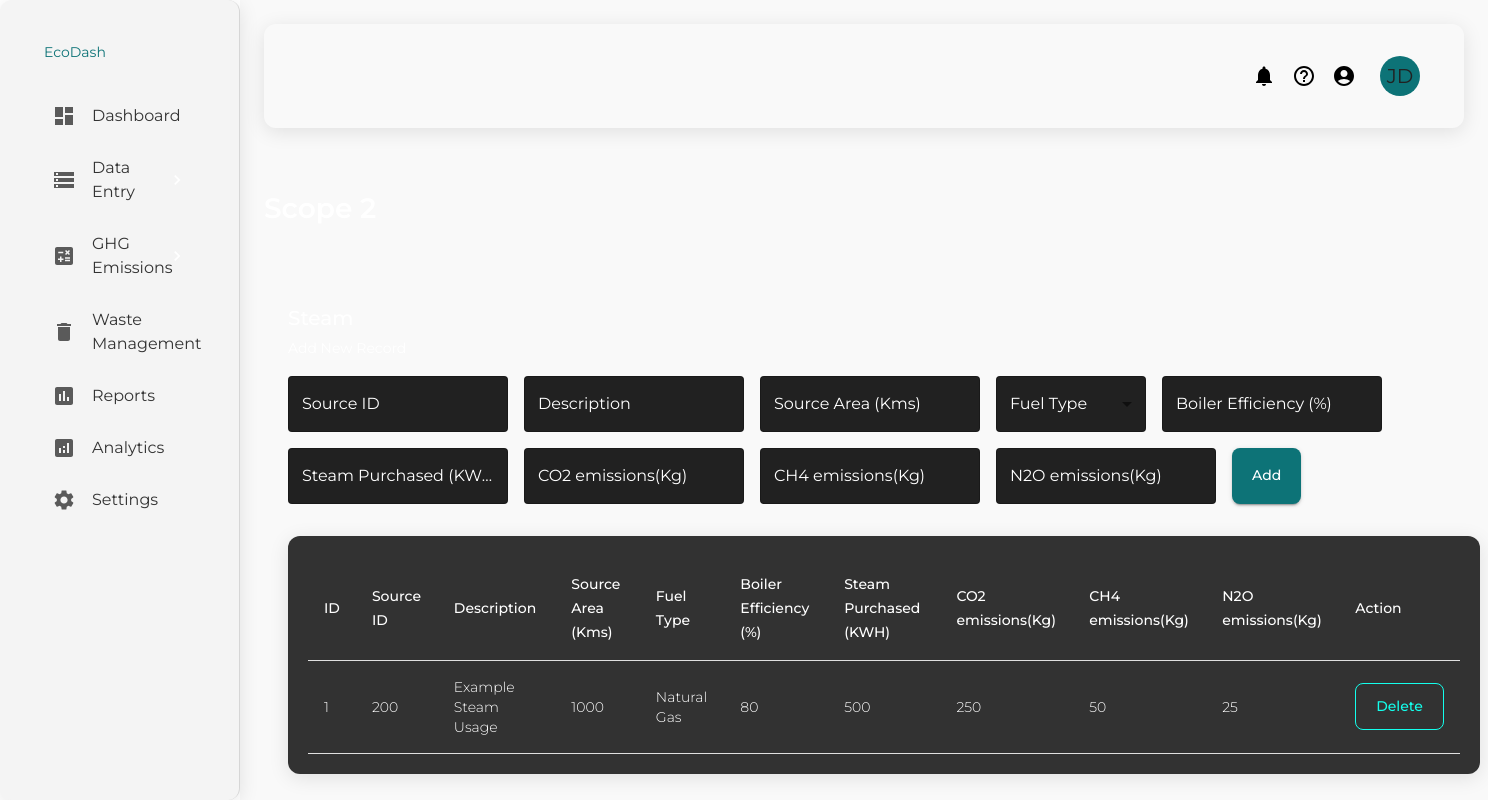
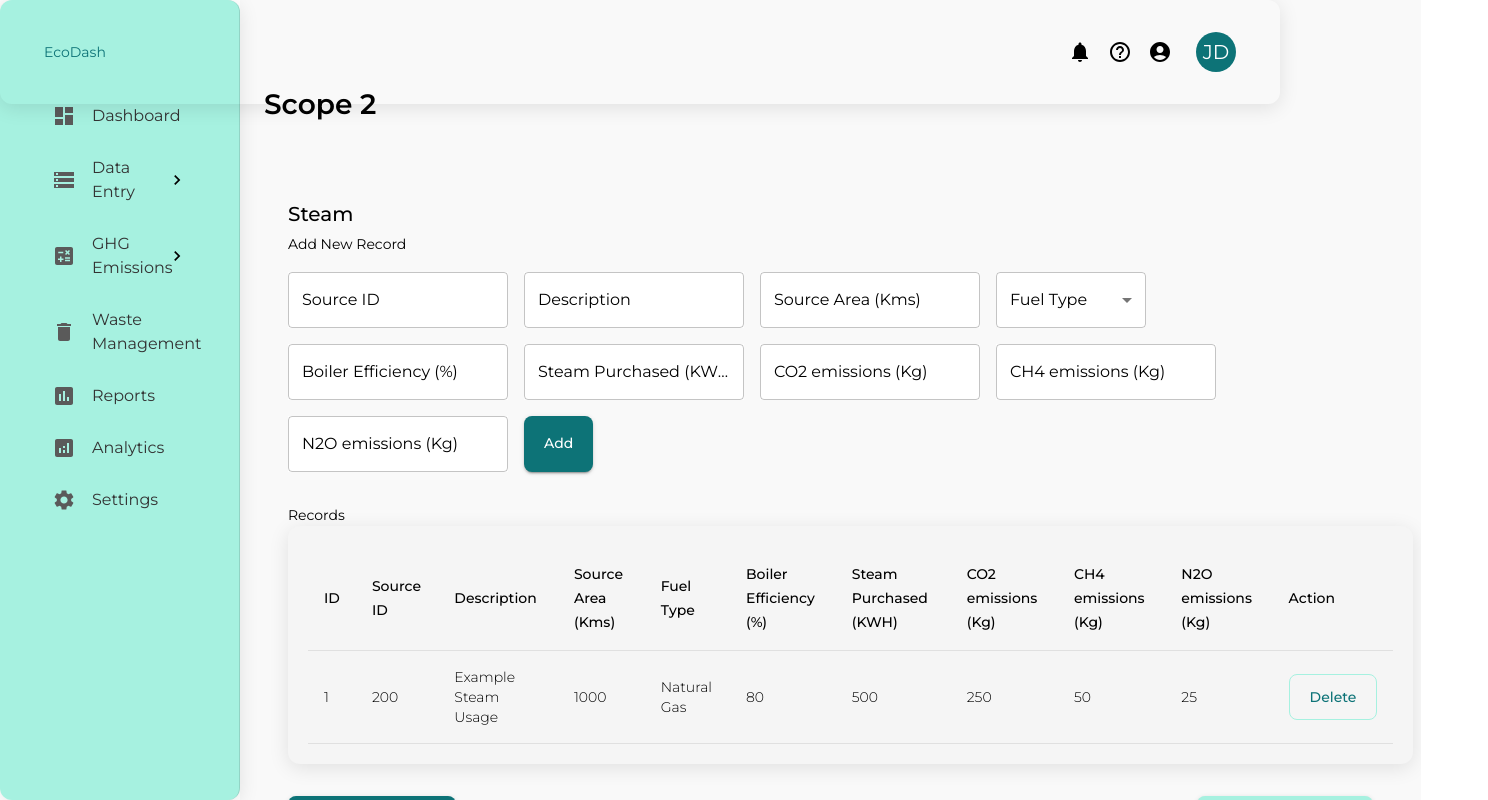
Before and after one commit to AbubakarMirza1/Kavish, a React (Create React App) app in the folder frontend/: page /Scope2S in a window 1280 px wide. Shown: the top 800 px of the page, 1488 px wide, since content can reach past the window. Built offline with nearby package versions, Linux system fonts and the light colour scheme.

Commit message:
THEME FIXED

```diff
--- a/frontend/src/Component/sidebar.js
+++ b/frontend/src/Component/sidebar.js
@@ -1,4 +1,3 @@
-// components/Sidebar.js
 import React, { useState } from 'react';
 import {
   Drawer,
@@ -198,7 +197,7 @@ const Sidebar = () => {
         '& .MuiDrawer-paper': {
           width: 240,
           boxSizing: 'border-box',
-          backgroundColor: '#f4f4f4',
+          backgroundColor: '#A6F1E0', // Updated background color
         },
       }}
     >
--- a/frontend/src/screens/Scope2S.js
+++ b/frontend/src/screens/Scope2S.js
@@ -35,6 +35,7 @@ import {
 } from '@mui/icons-material';
 import { useNavigate } from 'react-router-dom';
 import Sidebar from '../Component/sidebar.js'; // Import the Sidebar component
+
 const initialData = [
   {
     id: 1,
@@ -120,12 +121,12 @@ const SteamPage = () => {
 
   return (
     <Box sx={{ display: 'flex' }}>
-        < Sidebar />
-
+      <Sidebar />
 
       {/* Main Content */}
       <Box component="main" sx={{ flexGrow: 1, p: 3, backgroundColor: '#f9f9f9' }}>
-          <AppBar position="static" color="transparent" elevation={0} sx={{ zIndex: (theme) => theme.zIndex.drawer + 1 }}>
+        {/* Top Bar */}
+        <AppBar position="fixed" color="transparent" elevation={0} sx={{ zIndex: (theme) => theme.zIndex.drawer + 1 }}>
           <Toolbar>
             <Typography variant="h6" sx={{ flexGrow: 1, color: '#0D7377' }}></Typography>
             <IconButton color="inherit">
@@ -141,37 +142,105 @@ const SteamPage = () => {
           </Toolbar>
         </AppBar>
 
-          <Typography variant="h2" gutterbox sx={{ mt: 8 }}>Scope 2</Typography>
+        {/* Rest of the content */}
+        <Typography variant="h2" gutterBottom sx={{ mt: 8, color: '#000000' }}>
+          Scope 2
+        </Typography>
 
         <Container sx={{ mt: 10 }}>
-            <Typography variant="h4" gutterBottom>
+          <Typography variant="h4" gutterBottom sx={{ color: '#000000' }}>
             Steam
           </Typography>
 
           {/* Form */}
           <Box sx={{ mb: 4 }}>
-              <Typography variant="h6">Add New Record</Typography>
+            <Typography variant="h6" sx={{ color: '#000000' }}>Add New Record</Typography>
             <Box component="form" sx={{ display: 'flex', flexWrap: 'wrap', gap: 2, mt: 2 }}>
               {/* Form fields */}
-                <TextField label="Source ID" name="sourceId" value={formValues.sourceId} onChange={handleInputChange} variant="outlined" />
-                <TextField label="Description" name="description" value={formValues.description} onChange={handleInputChange} variant="outlined" />
-                <TextField label="Source Area (Kms)" name="sourceArea" type="number" value={formValues.sourceArea} onChange={handleInputChange} variant="outlined" />
-                <FormControl sx={{ minWidth: 150 }}>
-                  <InputLabel id="fuel-type-label">Fuel Type</InputLabel>
-                  <Select labelId="fuel-type-label" name="fuelType" value={formValues.fuelType} onChange={handleInputChange} label="Fuel Type">
-                    <MenuItem value="Natural Gas">Natural Gas</MenuItem>
-                    <MenuItem value="Coal">Coal</MenuItem>
-                    <MenuItem value="Oil">Oil</MenuItem>
+              <TextField
+                label="Source ID"
+                name="sourceId"
+                value={formValues.sourceId}
+                onChange={handleInputChange}
+                variant="outlined"
+                sx={{ backgroundColor: '#FFFFFF', color: '#000000' }}
+              />
+              <TextField
+                label="Description"
+                name="description"
+                value={formValues.description}
+                onChange={handleInputChange}
+                variant="outlined"
+                sx={{ backgroundColor: '#FFFFFF', color: '#000000' }}
+              />
+              <TextField
+                label="Source Area (Kms)"
+                name="sourceArea"
+                type="number"
+                value={formValues.sourceArea}
+                onChange={handleInputChange}
+                variant="outlined"
+                sx={{ backgroundColor: '#FFFFFF', color: '#000000' }}
+              />
+              <FormControl variant="outlined" sx={{ minWidth: 150 }}>
+                <InputLabel sx={{ color: '#000000' }}>Fuel Type</InputLabel>
+                <Select
+                  label="Fuel Type"
+                  name="fuelType"
+                  value={formValues.fuelType}
+                  onChange={handleInputChange}
+                  sx={{ backgroundColor: '#FFFFFF', color: '#000000' }}
+                >
+                  <MenuItem value="Natural Gas" sx={{ color: '#000000' }}>Natural Gas</MenuItem>
+                  <MenuItem value="Coal" sx={{ color: '#000000' }}>Coal</MenuItem>
+                  <MenuItem value="Oil" sx={{ color: '#000000' }}>Oil</MenuItem>
                 </Select>
               </FormControl>
-                <TextField label="Boiler Efficiency (%)" name="boilerEfficiency" type="number" value={formValues.boilerEfficiency} onChange={handleInputChange} variant="outlined" />
-                <TextField label="Steam Purchased (KWH)" name="steamPurchased" type="number" value={formValues.steamPurchased} onChange={handleInputChange} variant="outlined" />
-                {/* <TextField label="CO2 Emission factor (kg/KWH)" name="co2EmissionFactor" type="number" value={formValues.co2EmissionFactor} onChange={handleInputChange} variant="outlined" />
-                <TextField label="CH4 Emission factor (kg/KWH)" name="ch4EmissionFactor" type="number" value={formValues.ch4EmissionFactor} onChange={handleInputChange} variant="outlined" />
-                <TextField label="N2O Emission factor (kg/KWH)" name="n2oEmissionFactor" type="number" value={formValues.n2oEmissionFactor} onChange={handleInputChange} variant="outlined" /> */}
-                <TextField label="CO2 emissions(Kg)" name="co2Emissions" type="number" value={formValues.co2Emissions} onChange={handleInputChange} variant="outlined" />
-                <TextField label="CH4 emissions(Kg)" name="ch4Emissions" type="number" value={formValues.ch4Emissions} onChange={handleInputChange} variant="outlined" />
-                <TextField label="N2O emissions(Kg)" name="n2oEmissions" type="number" value={formValues.n2oEmissions} onChange={handleInputChange} variant="outlined" />
+              <TextField
+                label="Boiler Efficiency (%)"
+                name="boilerEfficiency"
+                type="number"
+                value={formValues.boilerEfficiency}
+                onChange={handleInputChange}
+                variant="outlined"
+                sx={{ backgroundColor: '#FFFFFF', color: '#000000' }}
+              />
+              <TextField
+                label="Steam Purchased (KWH)"
+                name="steamPurchased"
+                type="number"
+                value={formValues.steamPurchased}
+                onChange={handleInputChange}
+                variant="outlined"
+                sx={{ backgroundColor: '#FFFFFF', color: '#000000' }}
+              />
+              <TextField
+                label="CO2 emissions (Kg)"
+                name="co2Emissions"
+                type="number"
+                value={formValues.co2Emissions}
+                onChange={handleInputChange}
+                variant="outlined"
+                sx={{ backgroundColor: '#FFFFFF', color: '#000000' }}
+              />
+              <TextField
+                label="CH4 emissions (Kg)"
+                name="ch4Emissions"
+                type="number"
+                value={formValues.ch4Emissions}
+                onChange={handleInputChange}
+                variant="outlined"
+                sx={{ backgroundColor: '#FFFFFF', color: '#000000' }}
+              />
+              <TextField
+                label="N2O emissions (Kg)"
+                name="n2oEmissions"
+                type="number"
+                value={formValues.n2oEmissions}
+                onChange={handleInputChange}
+                variant="outlined"
+                sx={{ backgroundColor: '#FFFFFF', color: '#000000' }}
+              />
               <Button variant="contained" color="primary" onClick={handleAddRow}>
                 Add
               </Button>
@@ -179,40 +248,37 @@ const SteamPage = () => {
           </Box>
 
           {/* Table */}
+          <Typography variant="h6" sx={{ color: '#000000' }}>Records</Typography>
           <TableContainer component={Paper}>
             <Table>
               <TableHead>
                 <TableRow>
-                    <TableCell>ID</TableCell>
-                    <TableCell>Source ID</TableCell>
-                    <TableCell>Description</TableCell>
-                    <TableCell>Source Area (Kms)</TableCell>
-                    <TableCell>Fuel Type</TableCell>
-                    <TableCell>Boiler Efficiency (%)</TableCell>
-                    <TableCell>Steam Purchased (KWH)</TableCell>
-                    {/* <TableCell>CO2 Emission factor (kg/KWH)</TableCell>
-                    <TableCell>CH4 Emission factor (kg/KWH)</TableCell>
-                    <TableCell>N2O Emission factor (kg/KWH)</TableCell> */}
-                    <TableCell>CO2 emissions(Kg)</TableCell>
-                    <TableCell>CH4 emissions(Kg)</TableCell>
-                    <TableCell>N2O emissions(Kg)</TableCell>
-                    <TableCell>Action</TableCell>
+                  <TableCell sx={{ color: '#000000' }}>ID</TableCell>
+                  <TableCell sx={{ color: '#000000' }}>Source ID</TableCell>
+                  <TableCell sx={{ color: '#000000' }}>Description</TableCell>
+                  <TableCell sx={{ color: '#000000' }}>Source Area (Kms)</TableCell>
+                  <TableCell sx={{ color: '#000000' }}>Fuel Type</TableCell>
+                  <TableCell sx={{ color: '#000000' }}>Boiler Efficiency (%)</TableCell>
+                  <TableCell sx={{ color: '#000000' }}>Steam Purchased (KWH)</TableCell>
+                  <TableCell sx={{ color: '#000000' }}>CO2 emissions (Kg)</TableCell>
+                  <TableCell sx={{ color: '#000000' }}>CH4 emissions (Kg)</TableCell>
+                  <TableCell sx={{ color: '#000000' }}>N2O emissions (Kg)</TableCell>
+                  <TableCell sx={{ color: '#000000' }}>Action</TableCell>
                 </TableRow>
               </TableHead>
               <TableBody>
                 {rows.map((row) => (
                   <TableRow key={row.id}>
-                      <TableCell>{row.id}</TableCell>
-                      <TableCell>{row.sourceId}</TableCell>
-                      <TableCell>{row.description}</TableCell>
-                      <TableCell>{row.sourceArea}</TableCell>
-                      <TableCell>{row.fuelType}</TableCell>
-                      <TableCell>{row.boilerEfficiency}</TableCell>
-                      <TableCell>{row.steamPurchased}</TableCell>
-
-                      <TableCell>{row.co2Emissions}</TableCell>
-                      <TableCell>{row.ch4Emissions}</TableCell>
-                      <TableCell>{row.n2oEmissions}</TableCell>
+                    <TableCell sx={{ color: '#000000' }}>{row.id}</TableCell>
+                    <TableCell sx={{ color: '#000000' }}>{row.sourceId}</TableCell>
+                    <TableCell sx={{ color: '#000000' }}>{row.description}</TableCell>
+                    <TableCell sx={{ color: '#000000' }}>{row.sourceArea}</TableCell>
+                    <TableCell sx={{ color: '#000000' }}>{row.fuelType}</TableCell>
+                    <TableCell sx={{ color: '#000000' }}>{row.boilerEfficiency}</TableCell>
+                    <TableCell sx={{ color: '#000000' }}>{row.steamPurchased}</TableCell>
+                    <TableCell sx={{ color: '#000000' }}>{row.co2Emissions}</TableCell>
+                    <TableCell sx={{ color: '#000000' }}>{row.ch4Emissions}</TableCell>
+                    <TableCell sx={{ color: '#000000' }}>{row.n2oEmissions}</TableCell>
                     <TableCell>
                       <Button variant="outlined" color="secondary" onClick={() => handleClickOpen(row.id)}>
                         Delete
@@ -236,19 +302,20 @@ const SteamPage = () => {
             <Button
               variant="contained"
               color="secondary"
-                onClick={() => navigate('/Scope3BT')} // Navigate to Scope3BT.js
+              onClick={() => navigate('/Scope3BT')}
             >
               Proceed to Scope 3
             </Button>
           </Box>
         </Container>
-        </Box>
 
         {/* Confirmation Dialog */}
         <Dialog open={openDialog} onClose={handleClose}>
-          <DialogTitle>{"Confirm Deletion"}</DialogTitle>
+          <DialogTitle sx={{ color: '#000000' }}>Confirm Deletion</DialogTitle>
           <DialogContent>
-            <DialogContentText>Are you sure you want to delete this record?</DialogContentText>
+            <DialogContentText sx={{ color: '#000000' }}>
+              Are you sure you want to delete this record?
+            </DialogContentText>
           </DialogContent>
           <DialogActions>
             <Button onClick={handleClose} color="primary">
@@ -267,7 +334,7 @@ const SteamPage = () => {
           </Alert>
         </Snackbar>
       </Box>
-
+    </Box>
   );
 };
 
--- a/frontend/src/theme.js
+++ b/frontend/src/theme.js
@@ -2,19 +2,20 @@ import { createTheme } from '@mui/material/styles';
 
 const theme = createTheme({
   palette: {
+    mode: 'light', // Light mode
     primary: {
       main: '#0D7377', // Teal - Main theme color for primary actions
     },
     secondary: {
-      main: '#14FFEC', // Cyan - Accent color for secondary actions and highlights
+      main: '#A6F1E0', // Light Cyan - Accent color for secondary actions and highlights
     },
     background: {
-      default: '#212121', // Dark Gray - Main background color for the entire app
-      paper: '#323232', // Gray - Background for cards and surface elements
+      default: '#FFFFFF', // White - Main background color for the entire app
+      paper: '#F5F5F5', // Light Gray - Background for cards and surface elements
     },
     text: {
-      primary: '#FFFFFF', // White - Primary text color for readability on dark backgrounds
-      secondary: '#14FFEC', // Cyan - Secondary text for emphasis and accents
+      primary: '#000000', // Black - Primary text color for readability on light backgrounds
+      secondary: '#0D7377', // Teal - Secondary text for emphasis and accents
     },
     success: {
       main: '#00C853', // Green - Indicates success, progress, or positive actions
@@ -25,42 +26,42 @@ const theme = createTheme({
     h1: {
       fontSize: '2rem',
       fontWeight: 700, // Bold weight for h1
-      color: '#FFFFFF',
+      color: '#000000', // Black
     },
     h2: {
       fontSize: '1.75rem',
       fontWeight: 600, // Semi-bold for h2
-      color: '#FFFFFF',
+      color: '#000000', // Black
     },
     h3: {
       fontSize: '1.5rem',
       fontWeight: 500, // Medium weight for h3
-      color: '#FFFFFF',
+      color: '#000000', // Black
     },
     h4: {
       fontSize: '1.25rem',
       fontWeight: 500, // Medium weight for h4
-      color: '#FFFFFF',
+      color: '#000000', // Black
     },
     h5: {
       fontSize: '1rem',
       fontWeight: 400, // Regular weight for h5
-      color: '#14FFEC', // Cyan - Highlights secondary headers
+      color: '#0D7377', // Teal - Highlights secondary headers
     },
     h6: {
       fontSize: '0.875rem',
       fontWeight: 400, // Regular weight for h6
-      color: '#FFFFFF',
+      color: '#000000', // Black
     },
     body1: {
       fontSize: '1rem',
       fontWeight: 400, // Regular weight for body text
-      color: '#FFFFFF',
+      color: '#000000', // Black
     },
     body2: {
       fontSize: '0.875rem',
       fontWeight: 300, // Light weight for smaller body text
-      color: '#B0BEC5', // Light Gray - Muted text for less emphasis
+      color: '#757575', // Gray - Muted text for less emphasis
     },
     button: {
       fontWeight: 500, // Medium weight for buttons
@@ -82,11 +83,11 @@ const theme = createTheme({
           },
         },
         outlinedSecondary: {
-          borderColor: '#14FFEC',
-          color: '#14FFEC',
+          borderColor: '#A6F1E0',
+          color: '#0D7377',
           '&:hover': {
             borderColor: '#0D7377',
-            backgroundColor: 'rgba(20, 255, 236, 0.1)', // Slight overlay for hover
+            backgroundColor: 'rgba(166, 241, 224, 0.1)', // Slight overlay for hover
           },
         },
       },
@@ -94,7 +95,7 @@ const theme = createTheme({
     MuiPaper: {
       styleOverrides: {
         root: {
-          backgroundColor: '#323232', // Gray background for cards
+          backgroundColor: '#F5F5F5', // Light Gray background for cards
           padding: '20px',
           borderRadius: '12px',
           boxShadow: '0px 4px 20px rgba(0, 0, 0, 0.1)', // Soft shadow for depth
@@ -104,15 +105,16 @@ const theme = createTheme({
     MuiAppBar: {
       styleOverrides: {
         colorPrimary: {
-          backgroundColor: '#212121', // Dark background for the top bar
+          backgroundColor: '#FFFFFF', // White background for the top bar
+          color: '#000000', // Black text for the top bar
         },
       },
     },
     MuiCard: {
       styleOverrides: {
         root: {
-          backgroundColor: '#323232',
-          color: '#FFFFFF',
+          backgroundColor: '#F5F5F5',
+          color: '#000000',
           borderRadius: '12px',
           padding: '16px',
         },
@@ -121,8 +123,8 @@ const theme = createTheme({
     MuiDialog: {
       styleOverrides: {
         paper: {
-          backgroundColor: '#323232',
-          color: '#FFFFFF',
+          backgroundColor: '#F5F5F5',
+          color: '#000000',
           borderRadius: '8px',
           padding: '20px',
         },
@@ -131,15 +133,15 @@ const theme = createTheme({
     MuiTypography: {
       styleOverrides: {
         root: {
-          color: '#FFFFFF',
+          color: '#000000', // Black text for all typography
         },
       },
     },
     MuiInputBase: {
       styleOverrides: {
         input: {
-          color: '#FFFFFF', // White text for inputs
-          backgroundColor: '#212121', // Dark background for input fields
+          color: '#000000', // Black text for inputs
+          backgroundColor: '#FFFFFF', // White background for input fields
           borderRadius: '4px',
           padding: '10px',
         },
@@ -149,13 +151,13 @@ const theme = createTheme({
       styleOverrides: {
         root: {
           '&.Mui-selected': {
-            backgroundColor: 'rgba(20, 255, 236, 0.15)',
-            borderLeft: '4px solidrgb(33, 0, 142)'
-          }
-        }
-      }
-    }},
-}
-);
+            backgroundColor: 'rgba(166, 241, 224, 0.15)', // Light Cyan for selected items
+            borderLeft: '4px solid #0D7377', // Teal border for selected items
+          },
+        },
+      },
+    },
+  },
+});
 
 export default theme;
```
Also changed, not shown: frontend/src/screens/Scope1MS.js (line endings or trailing spaces). Lines whose indentation alone changed are shown as unchanged.
